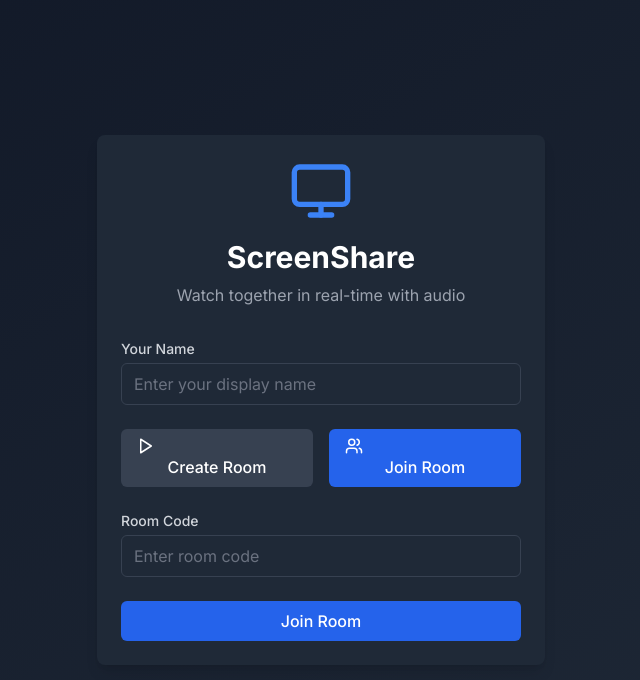
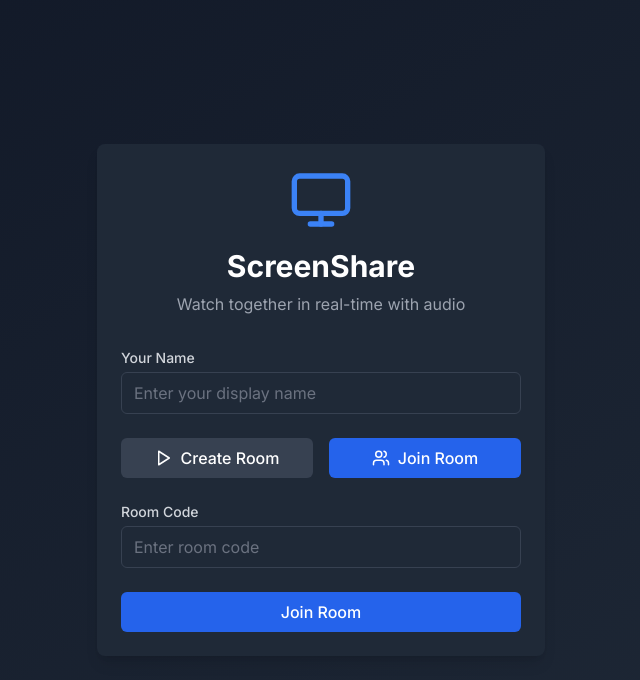
Before and after one commit to quocchungthan/screen-sharing, a React (Vite) app: page / in a window 1280 px wide. Shown: the top 680 px of the page, without its empty margins (319-959 px from the left). Built offline with nearby package versions, Linux system fonts and the light colour scheme; what ably would draw is missing.

Commit message:
center the div

```diff
--- a/src/pages/Entry.tsx
+++ b/src/pages/Entry.tsx
@@ -73,6 +73,11 @@ const Entry: React.FC = () => {
           <div className="flex space-x-4">
             <button
               type="button"
+			  style={{
+				justifyContent: "center",
+				alignItems: "center",
+				display: "flex"
+			  }}
               className={`flex-1 btn ${isCreating ? 'btn-primary' : 'btn-secondary'}`}
               onClick={() => setIsCreating(true)}
             >
@@ -81,6 +86,11 @@ const Entry: React.FC = () => {
             </button>
             <button
               type="button"
+			  style={{
+				justifyContent: "center",
+				alignItems: "center",
+				display: "flex"
+			  }}
               className={`flex-1 btn ${!isCreating ? 'btn-primary' : 'btn-secondary'}`}
               onClick={() => setIsCreating(false)}
             >
```
